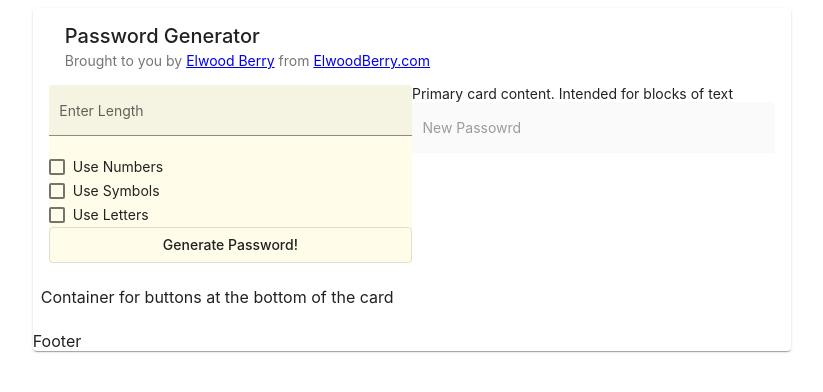
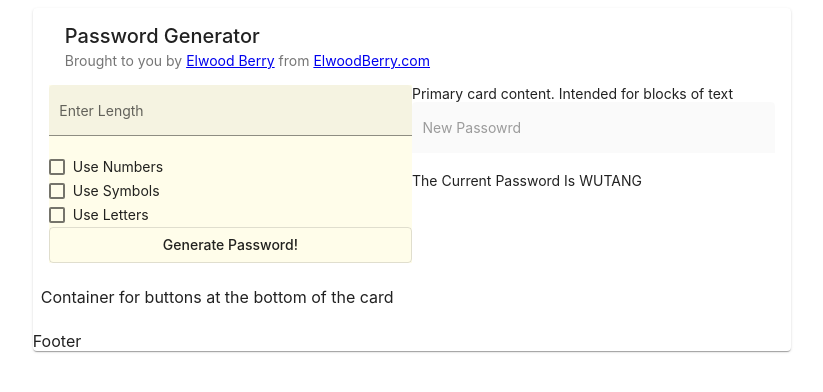
Before and after one commit to elwood-berry/esb-password-generator, an Angular app: page / in a window 1280 px wide. Shown: the top 392 px of the page, without its empty margins (228-1051 px from the left). Built offline with nearby package versions, Linux system fonts and the light colour scheme.

Commit message:
2 files modified

```diff
--- a/src/app/app.component.html
+++ b/src/app/app.component.html
@@ -87,7 +87,12 @@ Email: me@elwoodberry.com
             <mat-form-field class="example-full-width" appearance="fill">
               <mat-label>New Passowrd</mat-label>
               <input matInput disabled [value]="password" />
+              <!-- <input matInput disabled [value]="getPassword()" /> -->
             </mat-form-field>
+
+            <div>{{ password }}</div>
+            <div>{{ showPassword() }}</div>
+
           </div>
         </div>
       </mat-card-content>
--- a/src/app/app.component.ts
+++ b/src/app/app.component.ts
@@ -24,4 +24,16 @@ export class AppComponent {
 
     this.password = 'DISPLAY THE PASSWORD'; // Update the password string.
   }
+
+  // ALTERNATIVE: Calling A Method.
+  public getPassword() {
+    console.log('Alternative method for getting password has been clicked.');
+    return this.password;
+  }
+
+  // INTERPOLATION: Calling A Method instead of displaying a final value.
+  public showPassword() {
+    console.log('Calling A Method instead of displaying a final value.');
+    return 'The Current Password Is WUTANG';
+  }
 }
```
